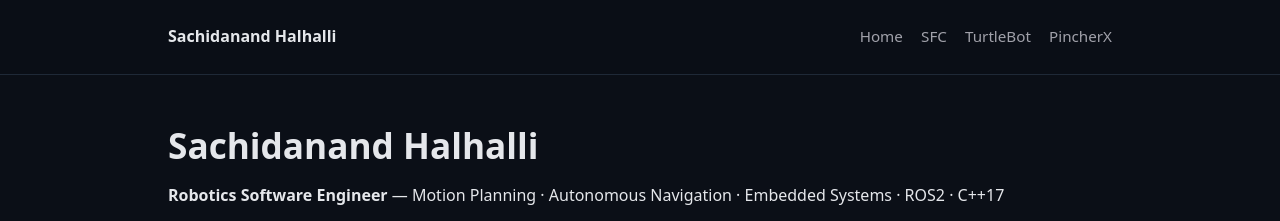
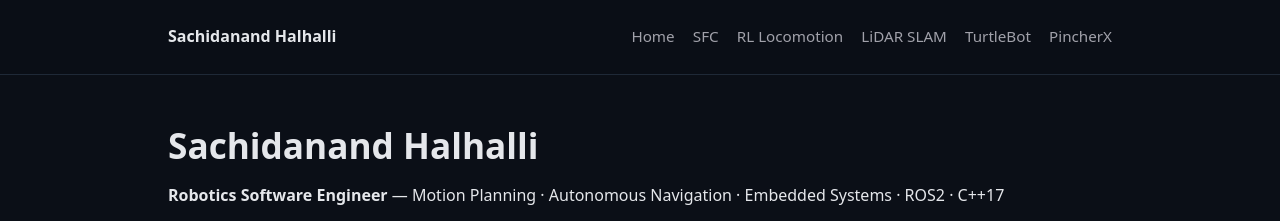
Before and after one commit to halhalli-s/halhalli-s.github.io, a Jekyll site: the page built from index.md, in a window 1280 px wide. Shown: the top 221 px of the page. Built offline with Jekyll 4.4.1, drawn with Linux system fonts in a browser that asks for light colours.

Commit message:
Update default.html

```diff
--- a/_layouts/default.html
+++ b/_layouts/default.html
@@ -13,6 +13,8 @@
         <nav class="nav">
           <a href="{{ '/' | relative_url }}">Home</a>
           <a href="{{ '/Projects/sfc.html' | relative_url }}">SFC</a>
+          <a href="{{ '/Projects/rl_locomotion.html' | relative_url }}">RL Locomotion</a>
+          <a href="{{ '/Projects/lidar_slam.html' | relative_url }}">LiDAR SLAM</a>
           <a href="{{ '/Projects/turtlebot.html' | relative_url }}">TurtleBot</a>
           <a href="{{ '/Projects/pincherx.html' | relative_url }}">PincherX</a>
         </nav>
```
